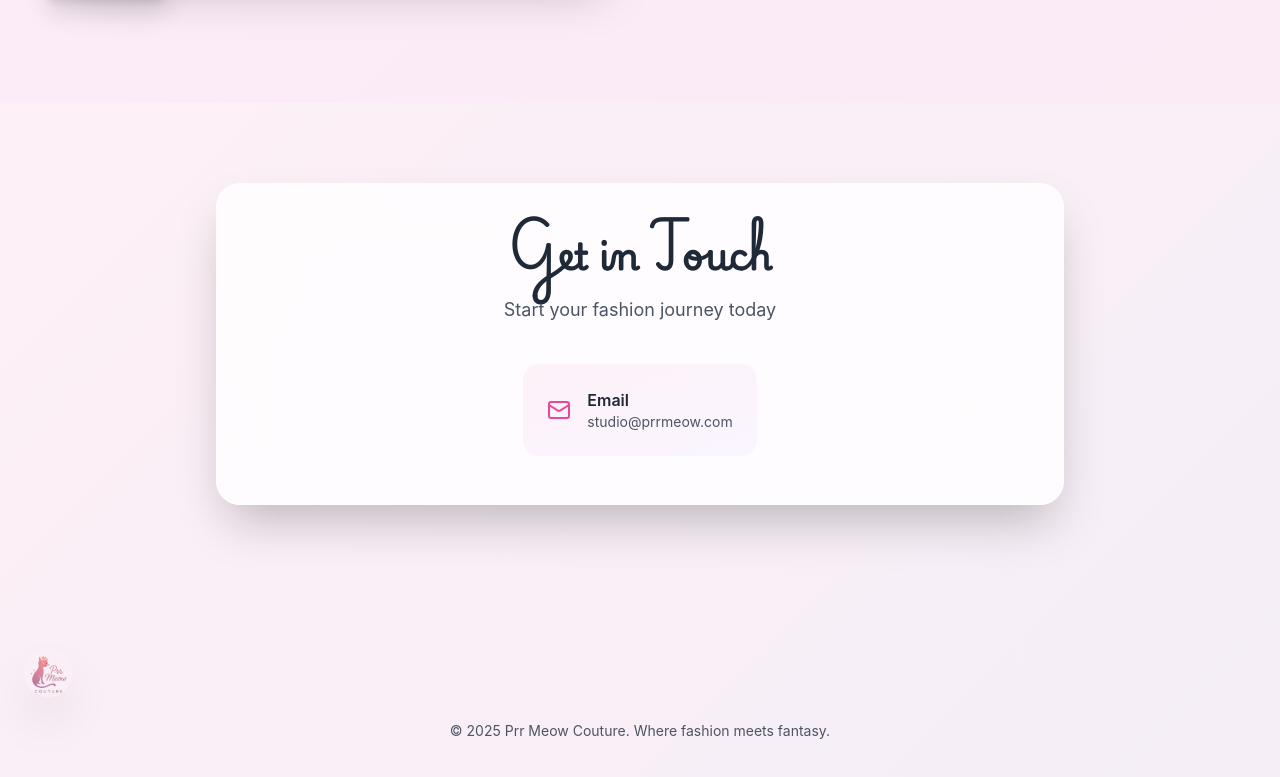
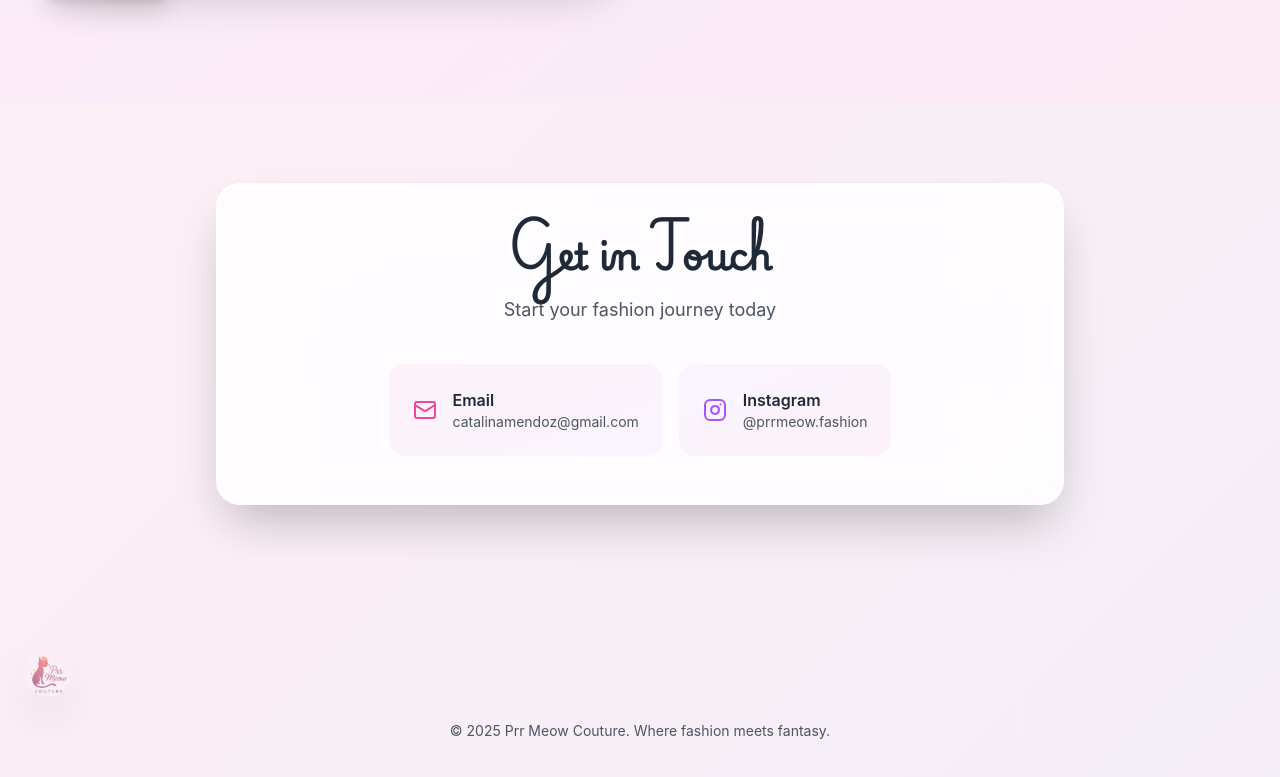
Before and after one commit to mel-saka/prrmeow, a React (Vite) app in the folder prr-meow-portfolio/: page / in a window 1280 px wide. Shown: the part 2397-3174 px from the top of the page. Built offline with nearby package versions, Linux system fonts and the light colour scheme.

Commit message:
fix: update contact email and add Instagram link for better accessibility

```diff
--- a/prr-meow-portfolio/src/PrrMeowPortfolio.tsx
+++ b/prr-meow-portfolio/src/PrrMeowPortfolio.tsx
@@ -795,7 +795,7 @@ function LookDialog({ openId, onClose, looks }: { openId: string | null; onClose
                     <div className="flex flex-col sm:flex-row gap-2 sm:gap-3">
                       {(() => {
                         const defaultMessage = `Hello ${designer!.name},\n\nI'm interested in the "${look.title}". Could you please provide more details about availability and pricing?\n\nBest regards,`;
-                        const mailto = `mailto:studio@prrmeow.com?subject=${encodeURIComponent(
+                        const mailto = `mailto:catalinamendoz@gmail.com?subject=${encodeURIComponent(
                           `Enquiry: ${look.title}`
                         )}&body=${encodeURIComponent(defaultMessage)}`;
                         return (
@@ -1100,12 +1100,20 @@ export default function PrrMeowPortfolio() {
               <p className="text-gray-600 text-lg">Start your fashion journey today</p>
             </div>
 
-            <div className="flex justify-center">
-              <motion.a href="mailto:studio@prrmeow.com" className="flex items-center gap-4 p-6 rounded-2xl bg-gradient-to-br from-pink-50 to-purple-50 hover:shadow-lg transition-all" whileHover={{ scale: 1.02 }}>
+            <div className="flex flex-col sm:flex-row justify-center gap-4">
+              <motion.a href="mailto:catalinamendoz@gmail.com" className="flex items-center gap-4 p-6 rounded-2xl bg-gradient-to-br from-pink-50 to-purple-50 hover:shadow-lg transition-all" whileHover={{ scale: 1.02 }}>
                 <Mail className="h-6 w-6 text-pink-500" />
                 <div>
                   <div className="font-semibold text-gray-800">Email</div>
-                  <div className="text-sm text-gray-600">studio@prrmeow.com</div>
+                  <div className="text-sm text-gray-600">catalinamendoz@gmail.com</div>
+                </div>
+              </motion.a>
+
+              <motion.a href="https://www.instagram.com/prrmeow.fashion?igsh=emt4Z2ZlZHZ4YTIz" target="_blank" rel="noopener noreferrer" className="flex items-center gap-4 p-6 rounded-2xl bg-gradient-to-br from-purple-50 to-pink-50 hover:shadow-lg transition-all" whileHover={{ scale: 1.02 }}>
+                <Instagram className="h-6 w-6 text-purple-500" />
+                <div>
+                  <div className="font-semibold text-gray-800">Instagram</div>
+                  <div className="text-sm text-gray-600">@prrmeow.fashion</div>
                 </div>
               </motion.a>
             </div>
```
